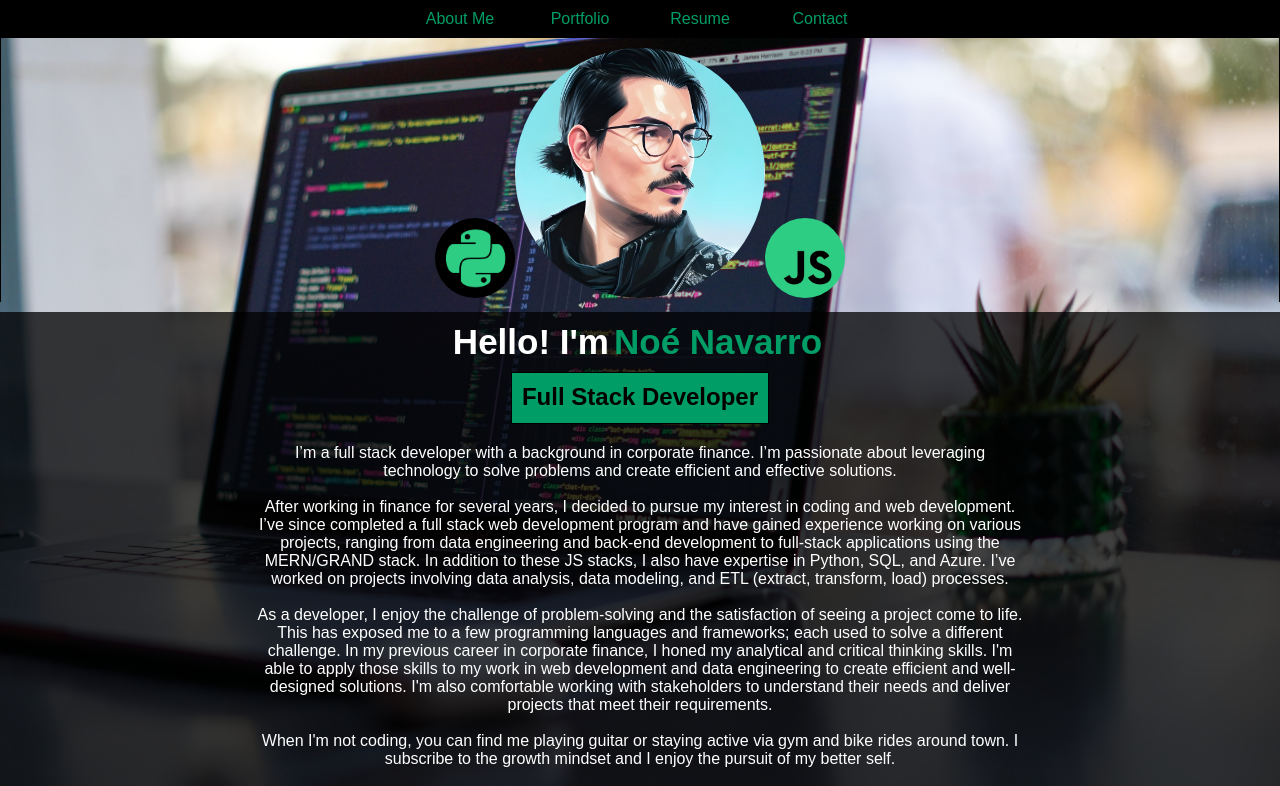
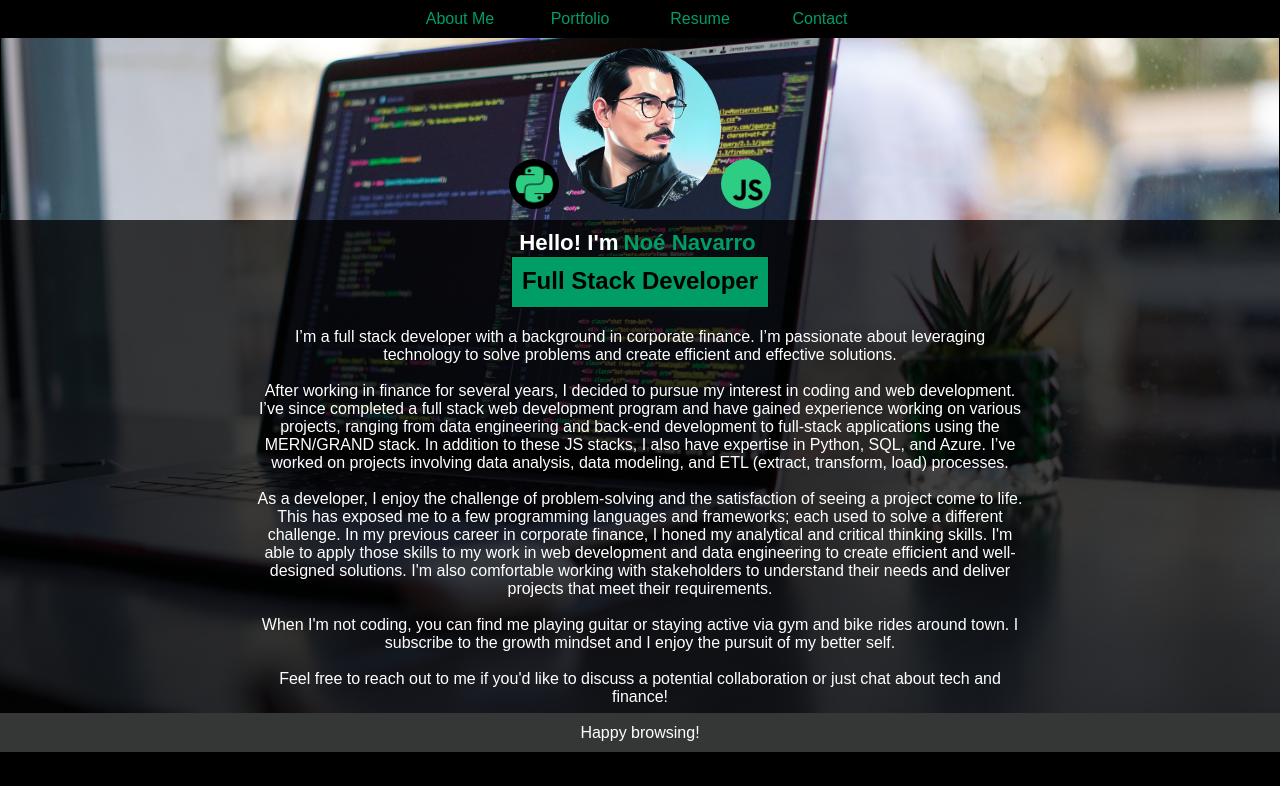
Before and after one commit to Nnavarr/portfolio, a React (Create React App) app: page / in a window 1280 px wide. Shown: the top 786 px of the page. Built offline with nearby package versions, Linux system fonts and the light colour scheme.

Commit message:
updated the welcome banners to use rem

```diff
--- a/src/components/About/index.js
+++ b/src/components/About/index.js
@@ -34,17 +34,11 @@ const About = () => {
         }}
       >
         <div
-          style={{
-            display: 'flex',
-            flexDirection: 'column',
-            alignItems: 'center',
-            justifyContent: 'center',
-            marginTop: '10px'
-          }}
+          id='welcome-banners'
         >
           {/* Welcome h1s */}
           <div
-            style={{ display: 'flex'}}
+            id='welcome-container'
           >
             <h1 style={{
               color: 'white',
--- a/src/index.css
+++ b/src/index.css
@@ -20,13 +20,6 @@ code {
   --footer-color: black;
 }
 
-/* General HTML elements */
-h1 {
-  color: var(--green-color);
-  font-size: 35px;
-  margin-right: 5px;
-  margin-bottom: 0px;
-}
 
 /* header & navigation bar */
 header {
@@ -108,8 +101,8 @@ main {
 }
 
 .home img {
-  height: 250px;
-  width: 250px;
+  height: 10.079rem;
+  width: 10.079rem;
   border-radius: 50%;
   margin-top: 10px;
   justify-content: center;
@@ -342,11 +335,34 @@ footer {
 }
 
 #python-logo {
-  height: 80px;
-  width: 80px;
+  height: 3.1745rem;
+  width: 3.1745rem;
 }
 
 #javascript-logo {
-  height: 80px;
-  width: 80px;
+  height: 3.1745rem;
+  width: 3.1745rem;
 }
+
+#welcome-banners {
+  display: flex;
+  flex-direction: column;
+  align-items: center;
+  justify-content: center;
+  margin-top: .40rem;
+}
+
+#welcome-container {
+  height: 1.67rem;
+  width: 16rem;
+  display: flex;
+  justify-content: center;
+}
+
+/* General HTML elements */
+h1 {
+  color: var(--green-color);
+  font-size: 1.39rem;
+  margin-right: 5px;
+  margin-bottom: 0px;
+}
```
